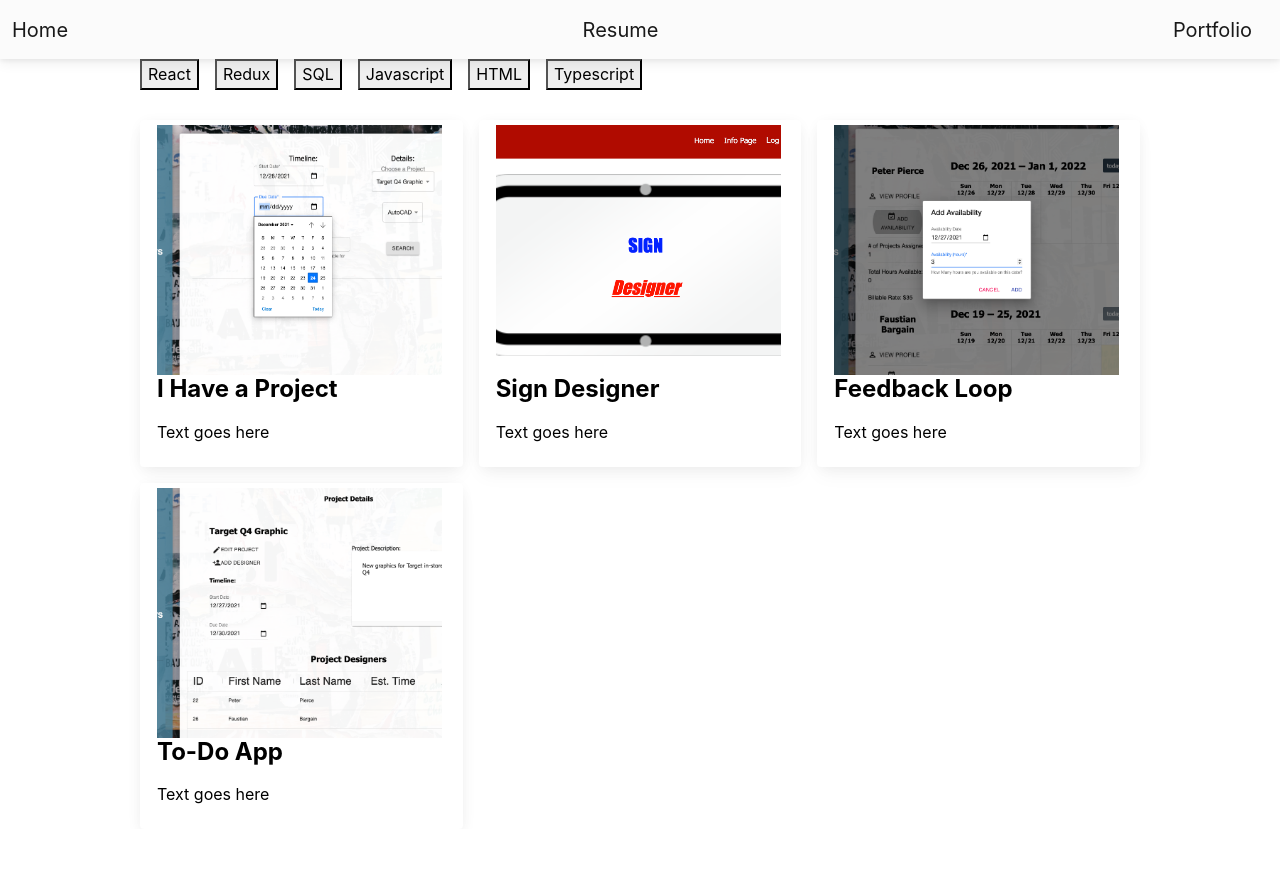
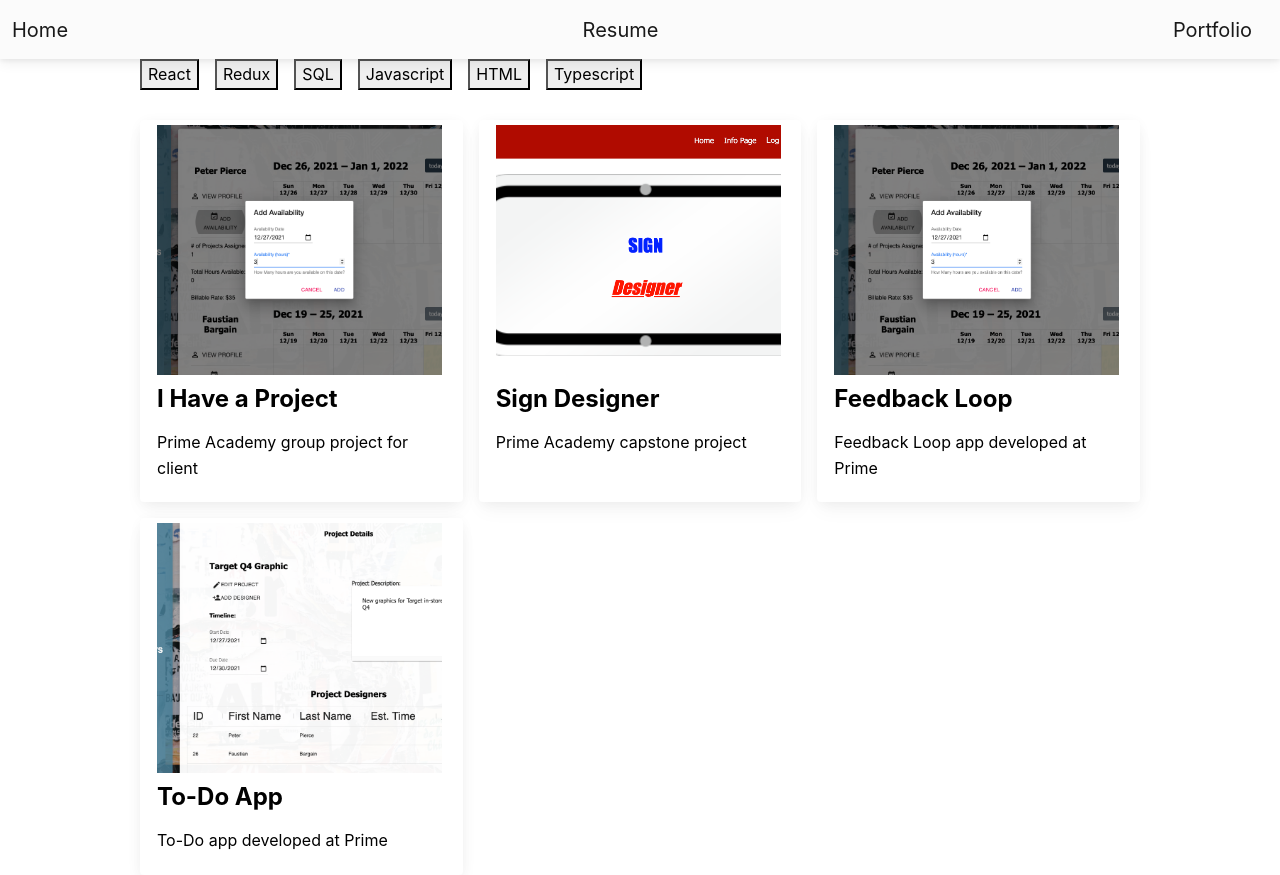
Before and after one commit to Ugh-GitHub/functional_learning, a React (Create React App) app: page /portfolio in a window 1280 px wide. Before the commit the page ends 829 px from the top, so only its background shows below. Built offline with nearby package versions, Linux system fonts and the light colour scheme.

Commit message:
finished draft of Portfolio cards

```diff
--- a/src/Components/GridItem/GridItem.js
+++ b/src/Components/GridItem/GridItem.js
@@ -7,7 +7,7 @@ export default function GridItem({ project }) {
             <img src={project.imageLink} className="PortfolioCardImage" alt={project.altTag}></img>
             <h4><b>{project.name}</b></h4>
             <p>{project.due}</p>
-            <p>Text goes here</p>
+            <p>{project.cardText}</p>
         </>
     );
 }
--- a/src/Components/GridLayout/GridLayout.js
+++ b/src/Components/GridLayout/GridLayout.js
@@ -15,8 +15,9 @@ export default function GridLayout({ childToParent, setTechData }) {
           github: "https://github.com/Ugh-GitHub/i-have-a-project",
           demoLink: "https://www.youtube.com/watch?v=658-OlkiTCQ&ab_channel=MadTofu22",
           linkType: "youtube",
-          imageLink: "/images/IHAP_CreateProject.png",
+          imageLink: "/images/IHAP_Availability.png",
           altTag: "I Have a Project Sample Image",
+          cardText: "Prime Academy group project for client",
         },
         {
           name: "Sign Designer",
@@ -31,6 +32,7 @@ export default function GridLayout({ childToParent, setTechData }) {
           linkType: "heroku",
           imageLink: "/images/SignDesigner_Cropped.png",
           altTag: "Sign Designer Sample Image",
+          cardText: "Prime Academy capstone project",
         },
         // {
         //   name: "Calculator",
@@ -54,6 +56,7 @@ export default function GridLayout({ childToParent, setTechData }) {
           linkType: "heroku",
           imageLink: "/images/IHAP_Availability.png",
           altTag: "Feedback Loop Sample Image",
+          cardText: "Feedback Loop app developed at Prime",
         },
         {
           name: "To-Do App",
@@ -68,6 +71,7 @@ export default function GridLayout({ childToParent, setTechData }) {
           linkType: "heroku",
           imageLink: "/images/IHAP_ProjectDetails.png",
           altTag: "To-Do App Sample Image",
+          cardText: "To-Do app developed at Prime",
         }
       ];
 
--- a/src/Components/Portfolio/Portfolio.css
+++ b/src/Components/Portfolio/Portfolio.css
@@ -28,6 +28,7 @@ img {
     width: 285px;
     height: 250px;
     object-fit: cover;
+    margin-bottom: 10px;
 }
 
 /* Screen larger than 600px? 2 column */
```
